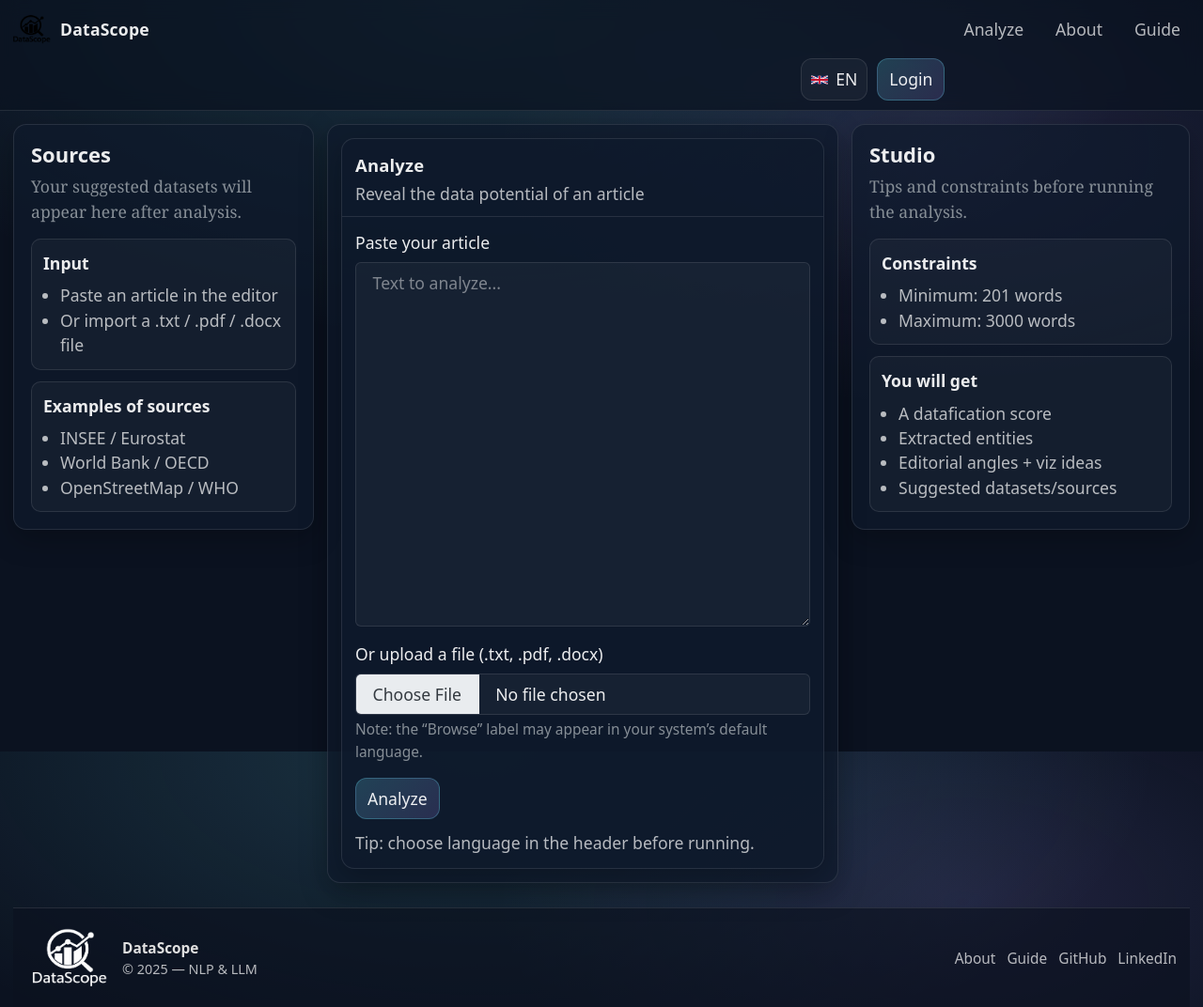
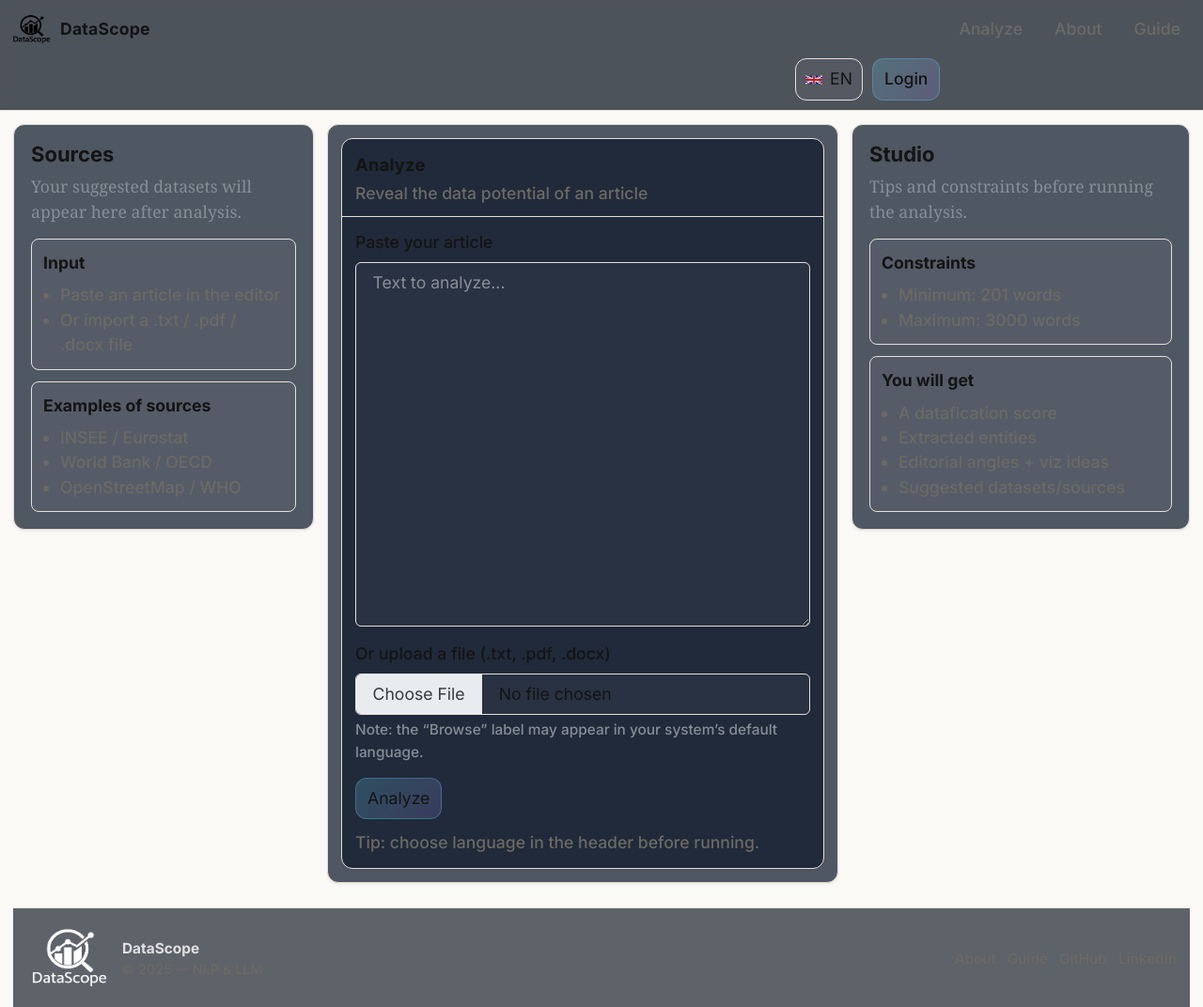
Before and after one commit to hericlibong/datascope_project, a Flask app: page / in a window 1280 px wide. Shown: the top 1072 px of the page at 94% size. Run offline with Flask 3, Linux system fonts and the light colour scheme; some libraries are stand-ins or nearby versions.

Commit message:
ui(claude): re-tokenize app.css with cream/coral palette
Replace the dark-navy/cyan-violet token set with the warm Claude palette:
cream canvas (#faf9f5), ink text (#141413), coral primary (#cc785c), warm
hairline borders. Add the full Claude token scale (surfaces, semantic
colors, spacing, radius, serif/sans/mono fonts).

Legacy variable names (--ds-bg, --ds-text, --ds-accent, ...) are kept as
aliases mapped onto the new tokens so existing components inherit the
palette without breaking. The aliases will be removed in Phase 2 as each
component is rewritten.

Also: remove the radial-gradient body background (flat cream), switch the
focus-visible outline from cyan to coral.

Smoke-tested: /login responds 200, /static/app.css served correctly.

```diff
--- a/app/static/app.css
+++ b/app/static/app.css
@@ -1,22 +1,78 @@
-/* DataScope UI v2 (Phase 1) — design tokens + app shell */
+/* DataScope UI — Claude Design tokens (refonte Phase 1) */
 
 :root {
-  --ds-bg: #0b1220;
-  --ds-surface: #0f1a2c;
-  --ds-surface-2: #111f35;
-  --ds-border: rgba(255, 255, 255, 0.10);
-  --ds-text: rgba(255, 255, 255, 0.92);
-  --ds-muted: rgba(255, 255, 255, 0.70);
-  --ds-accent: #6ee7ff;
-  --ds-accent-2: #a78bfa;
-  --ds-danger: #fb7185;
-  --ds-shadow: 0 10px 30px rgba(0,0,0,.25);
+  /* Surfaces — warm cream canvas */
+  --ds-canvas:              #faf9f5;
+  --ds-surface-soft:        #f5f0e8;
+  --ds-surface-card:        #efe9de;
+  --ds-surface-cream-strong:#e8e0d2;
+  --ds-surface-dark:        #181715;
+  --ds-surface-dark-elev:   #252320;
+  --ds-surface-dark-soft:   #1f1e1b;
 
-  --ds-radius: 14px;
-  --ds-radius-sm: 10px;
+  /* Text — warm ink */
+  --ds-ink:                 #141413;
+  --ds-body:                #3d3d3a;
+  --ds-body-strong:         #252523;
+  --ds-muted:               #6c6a64;
+  --ds-muted-soft:          #8e8b82;
+  --ds-on-primary:          #ffffff;
+  --ds-on-dark:             #faf9f5;
+  --ds-on-dark-soft:        #a09d96;
+
+  /* Brand & accents */
+  --ds-primary:             #cc785c;
+  --ds-primary-active:      #a9583e;
+  --ds-primary-disabled:    #e6dfd8;
+  --ds-accent-teal:         #5db8a6;
+  --ds-accent-amber:        #e8a55a;
+
+  /* Borders */
+  --ds-hairline:            #e6dfd8;
+  --ds-hairline-soft:       #ebe6df;
+
+  /* Semantic */
+  --ds-success:             #5db872;
+  --ds-warning:             #d4a017;
+  --ds-error:               #c64545;
+
+  /* Depth — color-block first, shadow rare */
+  --ds-shadow:              0 1px 3px rgba(20, 20, 19, 0.08);
+
+  /* Radius */
+  --ds-radius-xs: 4px;
+  --ds-radius-sm: 8px;     /* buttons, inputs */
+  --ds-radius:    12px;    /* cards, panels */
+  --ds-radius-lg: 16px;    /* hero containers */
+  --ds-radius-pill: 9999px;
+
+  /* Spacing (base 4px) */
+  --ds-space-xxs: 4px;
+  --ds-space-xs:  8px;
+  --ds-space-sm:  12px;
+  --ds-space-md:  16px;
+  --ds-space-lg:  24px;
+  --ds-space-xl:  32px;
+  --ds-space-xxl: 48px;
+  --ds-space-section: 96px;
   --ds-gap: 14px;
 
-  --ds-font: ui-sans-serif, system-ui, -apple-system, Segoe UI, Roboto, Helvetica, Arial, "Apple Color Emoji", "Segoe UI Emoji";
+  /* Typography */
+  --ds-font-serif: 'EB Garamond', Garamond, 'Times New Roman', serif;
+  --ds-font-sans:  'Inter', -apple-system, BlinkMacSystemFont, 'Segoe UI', Roboto, Helvetica, Arial, sans-serif;
+  --ds-font-mono:  'JetBrains Mono', ui-monospace, SFMono-Regular, Menlo, Monaco, Consolas, monospace;
+
+  /* Legacy aliases — mapped onto Claude tokens to preserve existing components
+     until Phase 2 rewrites them. Will be removed in Phase 2. */
+  --ds-bg:        var(--ds-canvas);
+  --ds-surface:   var(--ds-surface-card);
+  --ds-surface-2: var(--ds-surface-soft);
+  --ds-border:    var(--ds-hairline);
+  --ds-text:      var(--ds-ink);
+  --ds-accent:    var(--ds-primary);
+  --ds-accent-2:  var(--ds-accent-teal);
+  --ds-danger:    var(--ds-error);
+  --ds-font:      var(--ds-font-sans);
 }
 
 html, body {
@@ -25,16 +81,14 @@ html, body {
 
 body {
   margin: 0;
-  font-family: var(--ds-font);
-  background: radial-gradient(1200px 600px at 40% 0%, rgba(110,231,255,0.16), transparent 60%),
-              radial-gradient(900px 500px at 80% 20%, rgba(167,139,250,0.14), transparent 55%),
-              var(--ds-bg);
-  color: var(--ds-text);
+  font-family: var(--ds-font-sans);
+  background: var(--ds-canvas);
+  color: var(--ds-ink);
 }
 
 /* Focus visible */
 :focus-visible {
-  outline: 3px solid rgba(110, 231, 255, 0.65);
+  outline: 3px solid rgba(204, 120, 92, 0.55);
   outline-offset: 2px;
 }
 
```
Also changed, not shown: docs/refonte-claude-design.md (+4 -4 lines).
